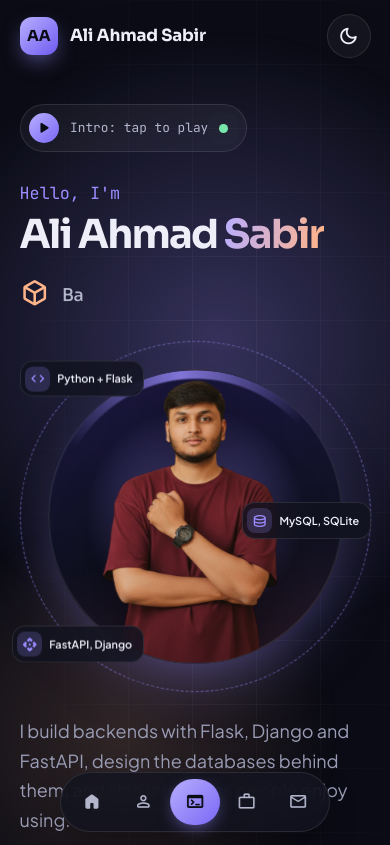
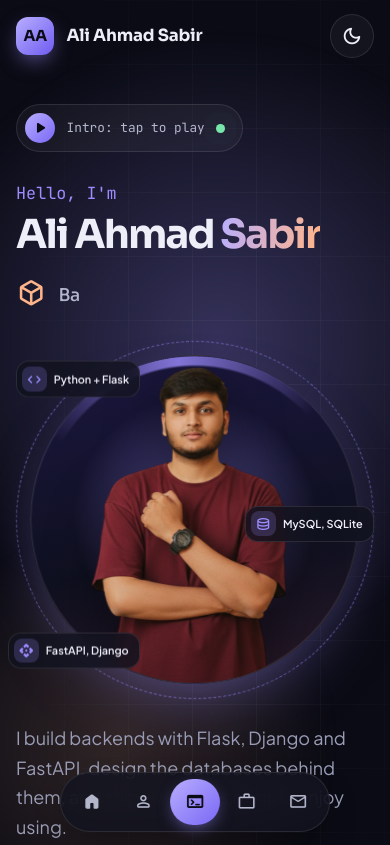
Before and after one commit to aliahmadsabir786/My-Personal-Portfolio, a plain HTML site: page index.html in a window 390 px wide. Shown: the top 845 px of the page. Drawn offline with nearby package versions, Linux system fonts and the light colour scheme.

Commit message:
New Spacer

```diff
--- a/styles.css
+++ b/styles.css
@@ -550,6 +550,10 @@ img { max-width: 100%; height: auto; display: block; }
   .work__container { grid-template-columns: minmax(0, 1fr); }
   .home__button .button { flex: 1 1 10rem; }
   .home__social .social-link { flex: 1; width: auto; }
+  .container { padding-inline: 1rem; }
+  .home__handle { width: 100%; }
+  .home__circle { inset: 4%; }
+  .about__media { max-width: 100%; }
   .chip { font-size: 0.68rem; gap: 0.45rem; padding: 0.3rem 0.65rem 0.3rem 0.3rem; border-radius: 0.8rem; }
   .chip__icon { width: 1.55rem; height: 1.55rem; border-radius: 0.5rem; }
   .chip__icon .ms { font-size: 1rem; }
```
